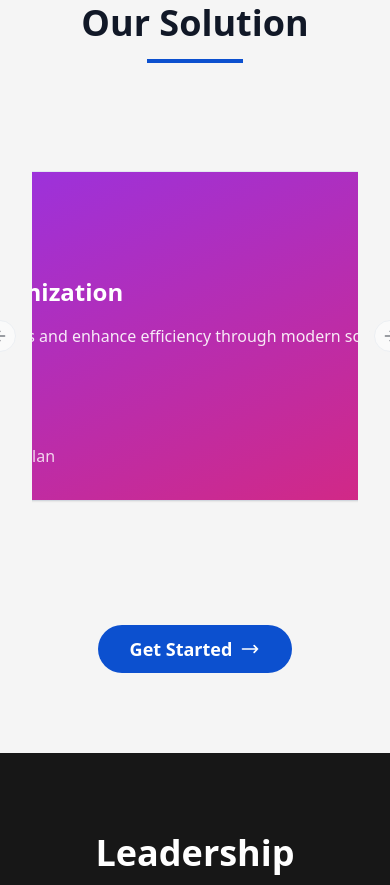
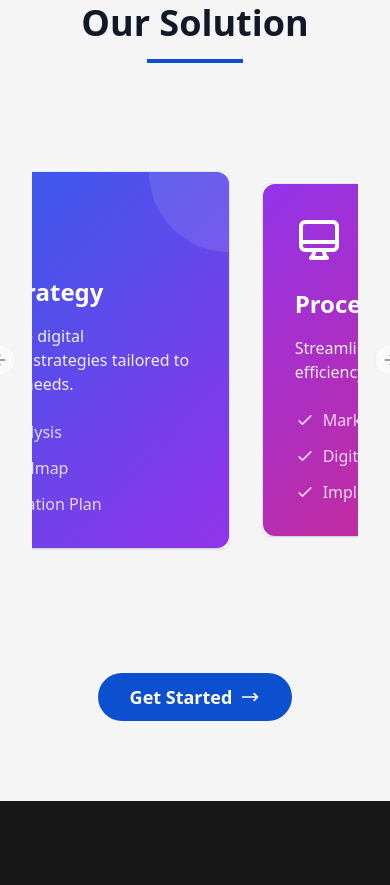
Before and after one commit to AR-Tausif/c-suite-public, a React (Vite) app: page / in a window 390 px wide. Shown: the part 3140-4025 px from the top of the page. Built offline with nearby package versions, Linux system fonts and the light colour scheme.

Commit message:
solution section not fixed with responsive but it is okay

```diff
--- a/src/components/ui/carousel.tsx
+++ b/src/components/ui/carousel.tsx
@@ -182,7 +182,7 @@ const CarouselItem = React.forwardRef<
       role="group"
       aria-roledescription="slide"
       className={cn(
-        "min-w-0 shrink-0 grow-0 basis-full",
+        "min-w-0 shrink-0 grow-0 basis-[50%]",
         orientation === "horizontal" ? "pl-4" : "pt-4",
         className
       )}
--- a/src/sections/Solution.tsx
+++ b/src/sections/Solution.tsx
@@ -41,12 +41,12 @@ const Solution = () => {
           <div className="flex justify-center items-center">
             <Carousel
               opts={{
-                align: "start",
+                align: "center",
               }}
               className="w-full max-w-6xl bg-transparent"
             >
-              <CarouselContent className="flex justify-center items-center p-10 bg-transparent">
-                <div className="flex justify-center gap-2">
+              <CarouselContent className="p-10 bg-transparent">
+                <div className="flex justify-center items-center gap-2">
 
                 {solutionData.map((item, index) => (
                   <CarouselItem
```
